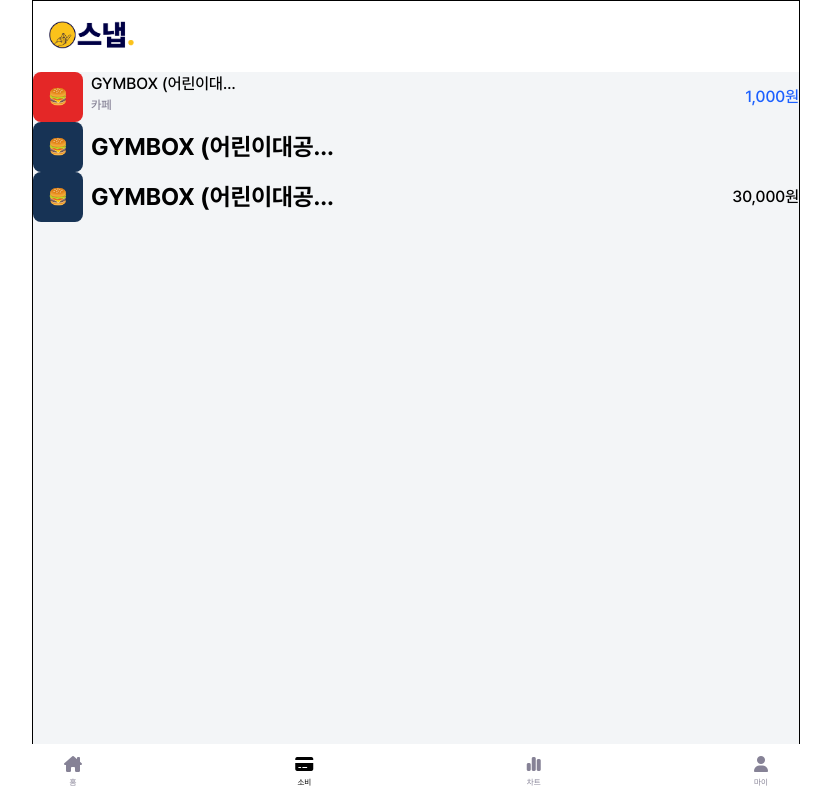
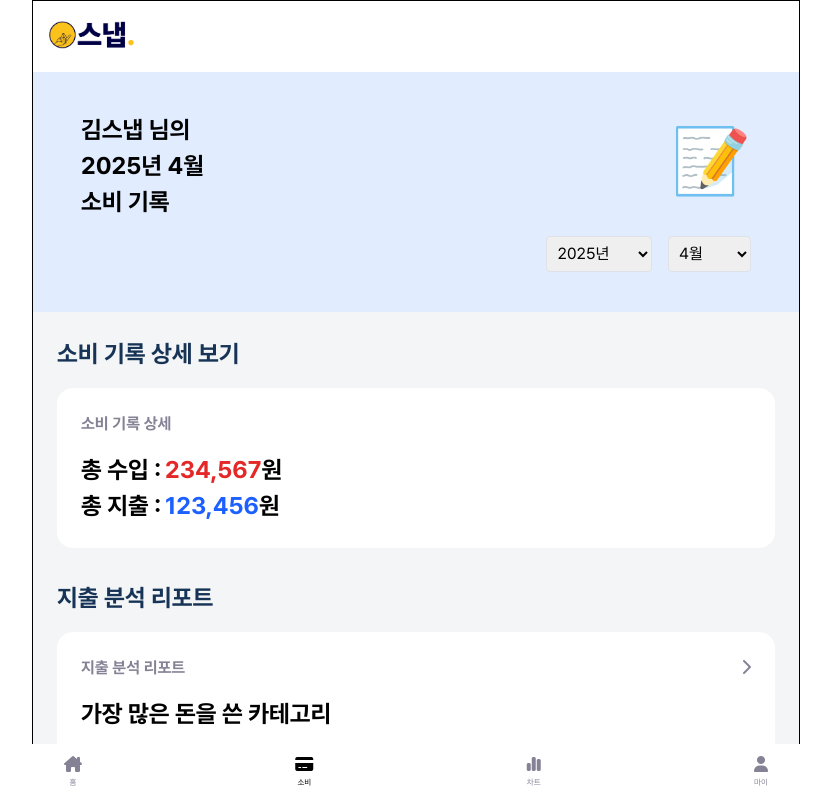
Before and after one commit to KB-16th-Frontend/snap_client, a Vue app: page /payments in a window 1280 px wide. Shown: the top 798 px of the page, without its empty margins (224-1055 px from the left). Built offline with nearby package versions, Linux system fonts and the light colour scheme; what vue3-lottie would draw is missing.

Commit message:
feat:PaymentsPage 및 관련 컴포넌트 추가

```diff
--- /dev/null
+++ b/src/components/Payments/AddNewSpending.vue
@@ -0,0 +1,25 @@
+<template>
+    <section class="w-100">
+        <BaseTypography tag="h2" color="primary" size="lg" weight="bold" class="text-start w-100">
+            새로운 지출이 생겼나요?
+        </BaseTypography>
+
+        <BaseCard title="수입 및 지출 추가" class="mt-3">
+            <BaseTypography color="black" size="medium" weight="bold" class="mt-3">
+                새로운 수입 및 지출이 생겼나요?</BaseTypography
+            >
+            <BaseTypography color="black" size="medium" weight="bold" class="mt-2"
+                >스냅과 함께 하루를 기록해보세요!</BaseTypography
+            >
+            <router-link class="btn btn-primary mt-3" to="/">
+                <BaseTypography color="white" size="medium" weight="bold"
+                    >수입 및 지출 추가하기</BaseTypography
+                >
+            </router-link>
+        </BaseCard>
+    </section>
+</template>
+<script setup>
+import BaseCard from '../common/Card/BaseCard.vue'
+import BaseTypography from '../common/Typography/BaseTypography.vue'
+</script>
--- /dev/null
+++ b/src/components/Payments/SeeDetailBlock.vue
@@ -0,0 +1,36 @@
+<template>
+    <section class="w-100">
+        <BaseTypography tag="h2" color="primary" size="lg" weight="bold" class="text-start w-100">
+            소비 기록 상세 보기
+        </BaseTypography>
+        <BaseCard title="소비 기록 상세" class="mt-3" toName="">
+            <div class="d-flex mt-3">
+                <BaseTypography size="lg" weight="bold" class="me-1">총 수입 : </BaseTypography>
+                <BaseTypography size="lg" weight="bold" color="red">{{
+                    props.income.toLocaleString()
+                }}</BaseTypography>
+                <BaseTypography size="lg" weight="bold">원</BaseTypography>
+            </div>
+            <div class="d-flex">
+                <BaseTypography size="lg" weight="bold" class="me-1">총 지출 : </BaseTypography>
+                <BaseTypography size="lg" weight="bold" color="blue">{{
+                    props.spending.toLocaleString()
+                }}</BaseTypography>
+                <BaseTypography size="lg" weight="bold">원</BaseTypography>
+            </div>
+        </BaseCard>
+    </section>
+</template>
+<script setup>
+import BaseCard from '@/components/common/Card/BaseCard.vue'
+import BaseTypography from '../common/Typography/BaseTypography.vue'
+import { defineProps } from 'vue'
+const props = defineProps({
+    income: {
+        type: Number,
+    },
+    spending: {
+        type: Number,
+    },
+})
+</script>
--- /dev/null
+++ b/src/components/Payments/SpendingReport.vue
@@ -0,0 +1,23 @@
+<template>
+    <section class="w-100">
+        <BaseTypography tag="h2" color="primary" size="lg" weight="bold" class="text-start w-100">
+            지출 분석 리포트
+        </BaseTypography>
+        <BaseCard title="지출 분석 리포트" class="mt-3" toName="charts">
+            <BaseTypography size="lg" weight="bold" class="mt-3"
+                >가장 많은 돈을 쓴 카테고리
+            </BaseTypography>
+            <BaseTypography size="xl" weight="black" color="dark" class="mt-3"
+                >#{{ props.category }}</BaseTypography
+            >
+        </BaseCard>
+    </section>
+</template>
+<script setup>
+import BaseCard from '../common/Card/BaseCard.vue'
+import BaseTypography from '../common/Typography/BaseTypography.vue'
+import { defineProps } from 'vue'
+const props = defineProps({
+    category: String,
+})
+</script>
--- /dev/null
+++ b/src/components/Payments/ThisMonthSpending.vue
@@ -0,0 +1,66 @@
+<style scoped>
+.sec {
+    background-color: #e1ecff;
+    height: 15rem;
+    position: relative;
+}
+select {
+    border-radius: 4px;
+    border: 1px solid #dee2e6;
+    padding: 0.4rem;
+    padding-right: 1.5rem;
+}
+.title-box {
+    position: absolute;
+    left: 3rem;
+    top: 2.5rem;
+}
+.select-box {
+    position: absolute;
+    right: 3rem;
+    bottom: 2.5rem;
+}
+.emoji {
+    position: absolute;
+    top: 2.5rem;
+    right: 3rem;
+}
+</style>
+<template>
+    <section class="w-100 p-3 sec">
+        <div class="d-flex flex-column title-box">
+            <BaseTypography size="lg" weight="bold">{{ props.name }} 님의</BaseTypography>
+            <BaseTypography size="lg" weight="bold"
+                >{{ selectedYear }}년 {{ selectedMonth }}월</BaseTypography
+            >
+            <BaseTypography size="lg" weight="bold">소비 기록</BaseTypography>
+        </div>
+        <BaseTypography size="2xl" class="emoji">📝</BaseTypography>
+        <div class="d-flex gap-3 select-box">
+            <select v-model="selectedYear">
+                <option v-for="(item, index) in years" :key="index" :value="item">
+                    {{ item }}년
+                </option>
+            </select>
+            <select v-model="selectedMonth">
+                <option v-for="(item, index) in months" :key="index" :value="item">
+                    {{ item }}월
+                </option>
+            </select>
+        </div>
+    </section>
+</template>
+<script setup>
+import BaseTypography from '../common/Typography/BaseTypography.vue'
+import { ref, defineProps } from 'vue'
+const props = defineProps({
+    name: {
+        type: String,
+    },
+})
+const years = [2025, 2024, 2023, 2022, 2021]
+const months = [1, 2, 3, 4, 5, 6, 7, 8, 9, 10, 11, 12]
+
+const selectedYear = ref(new Date().getFullYear())
+const selectedMonth = ref(new Date().getMonth() + 1)
+</script>
--- a/src/pages/payments/PaymentsPage.vue
+++ b/src/pages/payments/PaymentsPage.vue
@@ -1,28 +1,23 @@
 <style scoped></style>
 
 <template>
-    <BaseLayout>
-        <PaymentItem
-            :title="payment.title"
-            :category="payment.category"
-            :amount="payment.amount"
-            :emoji="payment.emoji"
-            :transactionType="payment.transactionType"
-        />
-        <PaymentItem :title="payment.title" :emoji="payment.emoji"></PaymentItem>
-        <PaymentItem :title="payment.title" :emoji="payment.emoji" :amount="30000"></PaymentItem>
+    <BaseLayout class="pb-5">
+        <ThisMonthSpending name="김스냅"></ThisMonthSpending>
+        <div class="d-flex flex-column gap-block w-100 p-4">
+            <SeePaymentDetailBlock :income="income" :spending="spending"></SeePaymentDetailBlock>
+            <SpendingReport category="통신/주거비"></SpendingReport>
+            <AddNewSpending></AddNewSpending>
+        </div>
     </BaseLayout>
 </template>
 
 <script setup>
 import BaseLayout from '@/components/layouts/BaseLayout.vue'
-import PaymentItem from '@/components/common/PaymentItem/PaymentItem.vue'
-import { reactive } from 'vue'
-const payment = reactive({
-    title: 'GYMBOX (어린이대공원역점)',
-    category: '카페',
-    amount: 1000,
-    transactionType: 'spending',
-    emoji: '🍔',
-})
+import ThisMonthSpending from '@/components/Payments/ThisMonthSpending.vue'
+import SeePaymentDetailBlock from '@/components/Payments/SeeDetailBlock.vue'
+import SpendingReport from '@/components/Payments/SpendingReport.vue'
+import AddNewSpending from '@/components/Payments/AddNewSpending.vue'
+import { ref } from 'vue'
+const income = ref(234567)
+const spending = ref(123456)
 </script>
```
